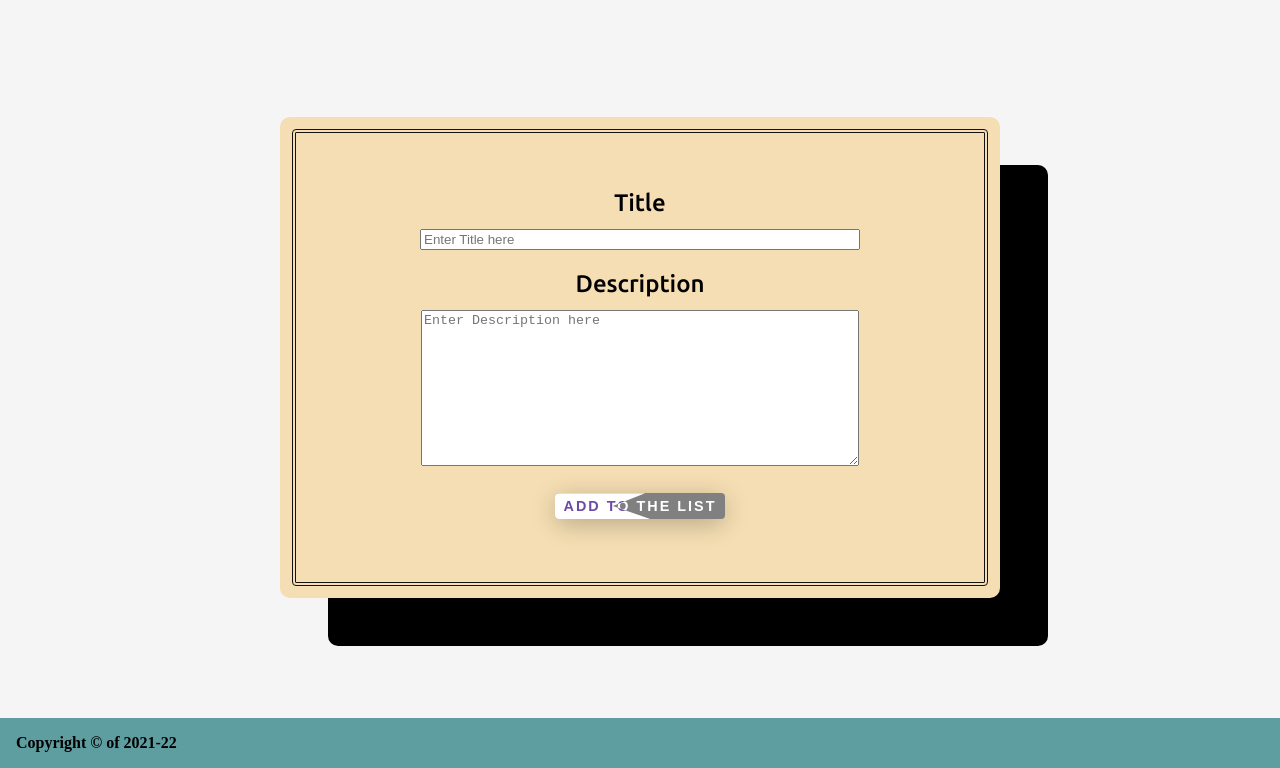
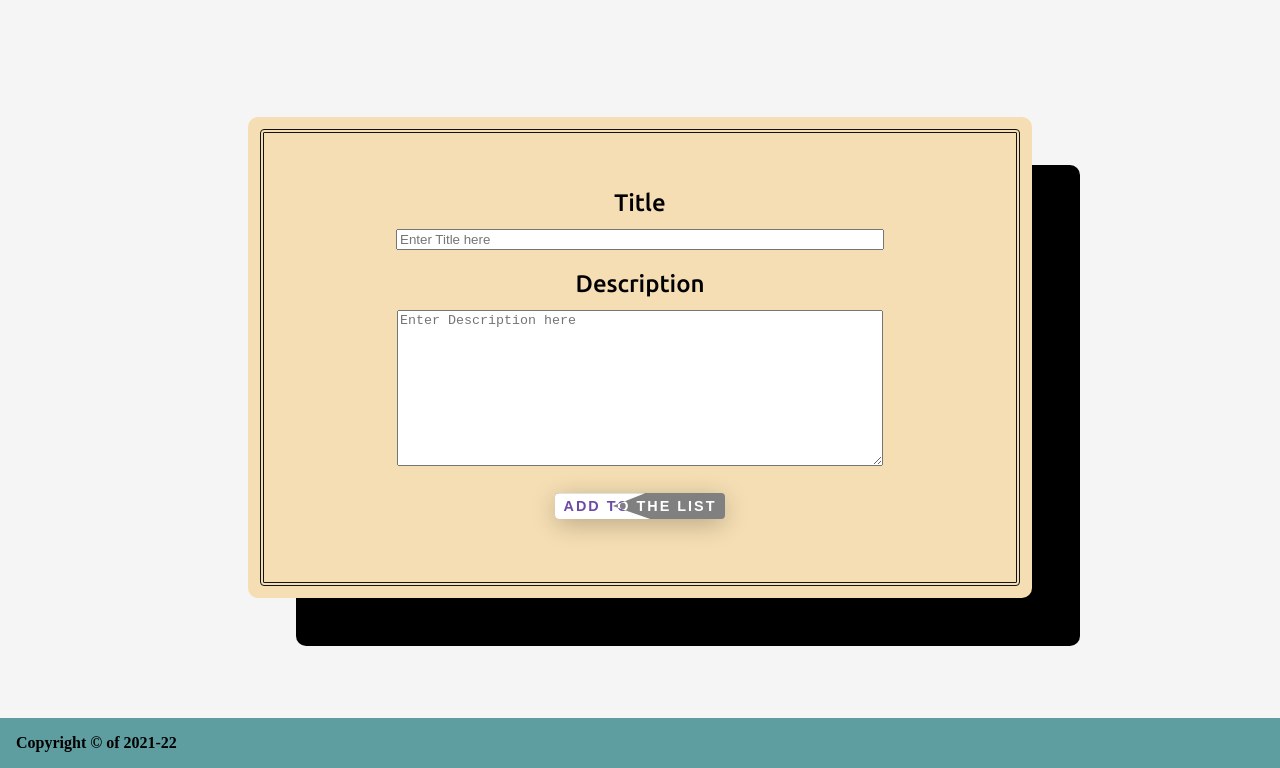
Before and after one commit to Shivam584/To-Do-List, a plain HTML site: page add.html in a window 1280 px wide. Shown: the part 67-835 px from the top of the page. Drawn offline with Linux system fonts and the light colour scheme.

Commit message:
Update style.css

```diff
--- a/style.css
+++ b/style.css
@@ -52,7 +52,8 @@ nav a:hover {
     font-family: 'Ubuntu', sans-serif;
     background-color: wheat;
     margin: 5em auto;
-    width: 45%;
+    width: 50%;
+    height: 100%;
     padding: 3em;
     border-radius: 10px;
     box-shadow: 2em 2em black;
@@ -142,6 +143,8 @@ color: rgb(252, 0, 0);
 background-color: rgb(245, 238, 238);
 text-align: center;
 margin: 0.5em auto;
+width: 80%;
+z-index: -1111;
 }
 #descpt {
     width: 50%;
```
